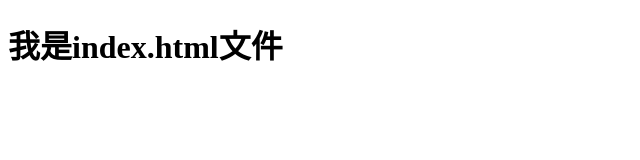
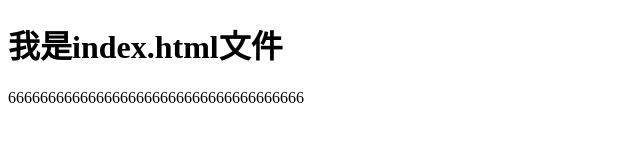
Before and after one commit to chenzw19910219/git-demo, a plain HTML site: page index.html in a window 1280 px wide. Shown: the whole page, without its empty margins (0-640 px from the left). Drawn offline with Linux system fonts and the light colour scheme.

Commit message:
A第二次提交

```diff
--- a/index.html
+++ b/index.html
@@ -6,5 +6,6 @@
 </head>
 <body>
     <h1>我是index.html文件</h1>
+    <p>6666666666666666666666666666666666666</p>
 </body>
 </html>
```
